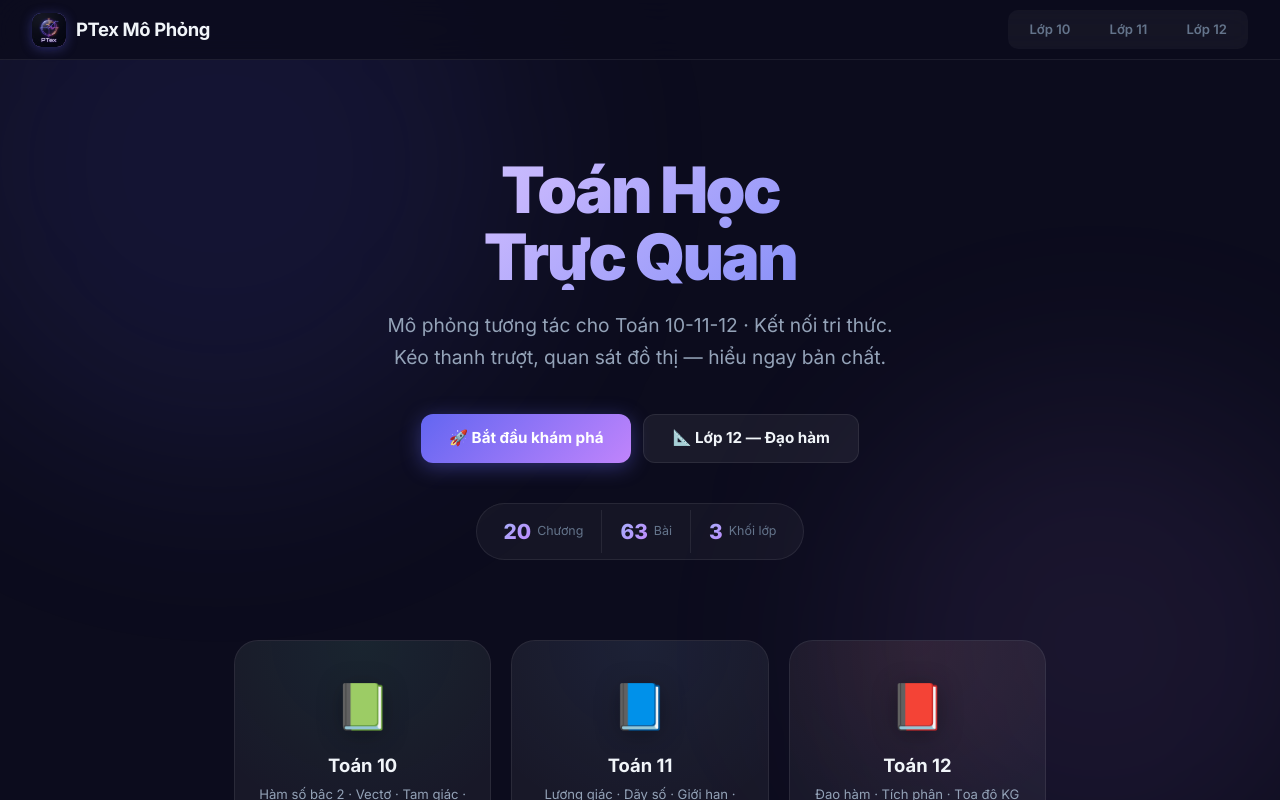
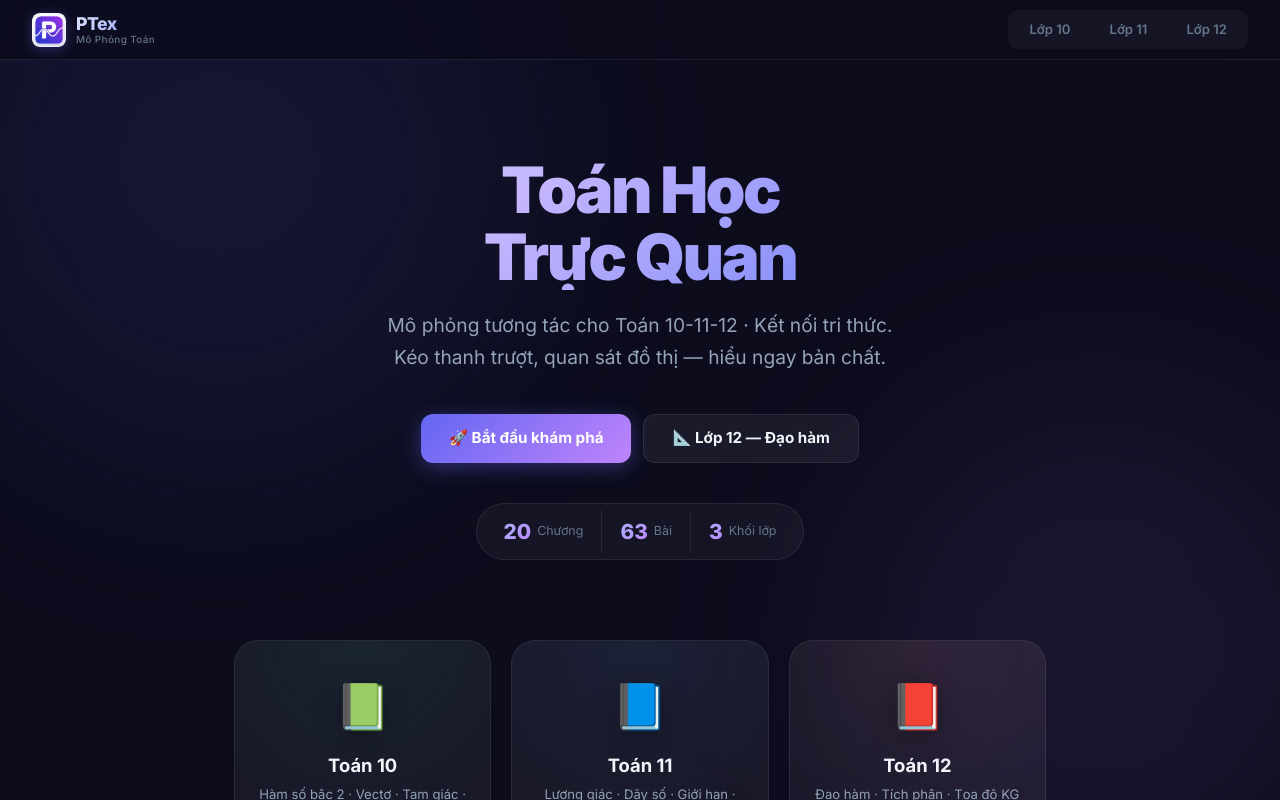
Before and after one commit to giupbangioitoan89-design/ptex-web-mophong, a Next.js app: page / in a window 1280 px wide. Shown: the top 800 px of the page. Built offline with nearby package versions, Linux system fonts and the light colour scheme.

Commit message:
redesign-navbar-logo

```diff
--- a/src/app/globals.css
+++ b/src/app/globals.css
@@ -87,15 +87,25 @@ body::after {
 .navbar-logo {
   display: flex; align-items: center; gap: 10px;
   text-decoration: none; color: var(--text-primary);
-  font-weight: 700; font-size: 1.15rem;
-  letter-spacing: -0.02em;
 }
 .navbar-logo .logo-icon {
-  width: 34px; height: 34px; border-radius: 9px;
-  background: linear-gradient(135deg, var(--color-primary), var(--color-accent));
+  width: 34px; height: 34px; border-radius: 8px;
   display: flex; align-items: center; justify-content: center;
-  font-size: 1rem;
+  flex-shrink: 0;
   box-shadow: 0 2px 12px rgba(99, 102, 241, 0.35);
+  overflow: hidden;
+}
+.navbar-logo .logo-text {
+  display: flex; flex-direction: column; line-height: 1.15;
+}
+.navbar-logo .logo-brand {
+  font-weight: 800; font-size: 1.1rem; letter-spacing: -0.03em;
+  background: linear-gradient(135deg, #e0e7ff, #818cf8);
+  -webkit-background-clip: text; -webkit-text-fill-color: transparent; background-clip: text;
+}
+.navbar-logo .logo-sub {
+  font-size: 0.62rem; font-weight: 500; color: var(--text-muted);
+  letter-spacing: 0.04em;
 }
 .grade-selector {
   display: flex; gap: 3px;
--- a/src/components/Navbar.tsx
+++ b/src/components/Navbar.tsx
@@ -20,9 +20,12 @@ export default function Navbar() {
     <nav className="navbar">
       <Link href="/" className="navbar-logo">
         <span className="logo-icon" style={{ overflow: 'hidden' }}>
-          <img src="/logo.png" alt="PTex" style={{ width: '100%', height: '100%', objectFit: 'cover' }} />
+          <img src="/icon.png" alt="PTex" style={{ width: '100%', height: '100%', objectFit: 'cover', borderRadius: '6px' }} />
         </span>
-        <span>PTex Mô Phỏng</span>
+        <span className="logo-text">
+          <span className="logo-brand">PTex</span>
+          <span className="logo-sub">Mô Phỏng Toán</span>
+        </span>
       </Link>
 
       <div className="grade-selector">
```
Also changed, not shown: public/icon.png (added), src/app/icon.svg (deleted).
